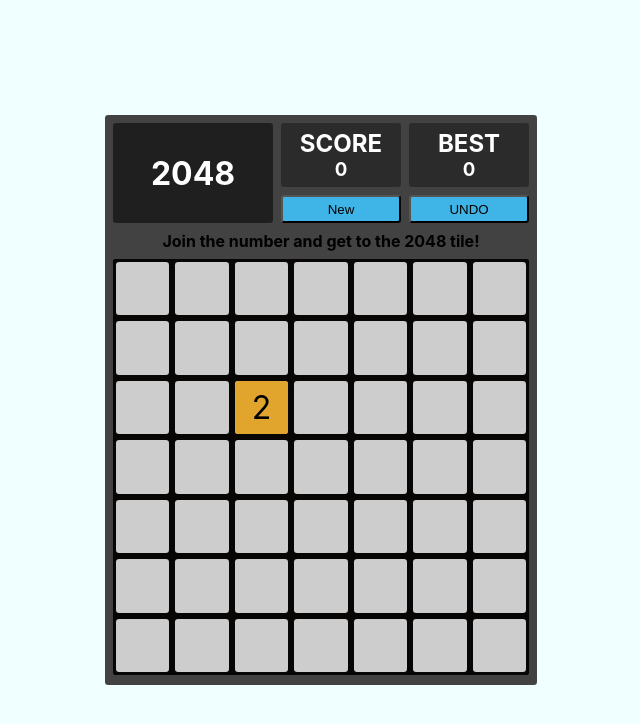
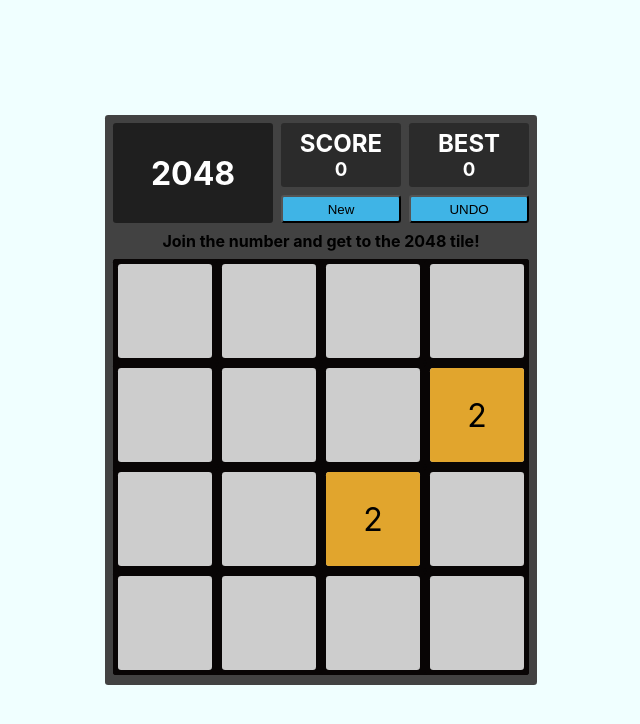
Before and after one commit to AntonErikssonCode/2048_react, a React (Create React App) app: page / in a window 1280 px wide. Shown: the top 724 px of the page, without its empty margins (319-959 px from the left). Built offline with nearby package versions, Linux system fonts and the light colour scheme.

Commit message:
Save changes

```diff
--- a/src/App.tsx
+++ b/src/App.tsx
@@ -5,7 +5,7 @@
 function App() {
   const [score, setScore] = useState(0);
   const [best, setBest] = useState(0);
-  const [tilesXY, setTilesXY] = useState(7);
+  const [tilesXY, setTilesXY] = useState(4);
   const [tileWidthHeight, setTileWidthHeight] = useState<number | undefined>();
   const bottomSectionRef = useRef<HTMLDivElement>(null);
   const [boardBackground, setBoardBackground] = useState<number[]>([]);
@@ -71,10 +71,27 @@
               left: moveDistance * tilesXY * 2,
             }}
           >
+
             <div className="boardInnerTile">
               <p className="value">2</p>
             </div>
           </div>
+
+          <div
+            className="boardTile"
+            style={{
+              width: tileWidthHeight,
+              height: tileWidthHeight,
+              top: moveDistance * tilesXY * 1,
+              left: moveDistance * tilesXY * 3,
+            }}
+          >
+
+            <div className="boardInnerTile">
+              <p className="value">2</p>
+            </div>
+          </div>
+
         </div>
       </div>
     </div>
```
